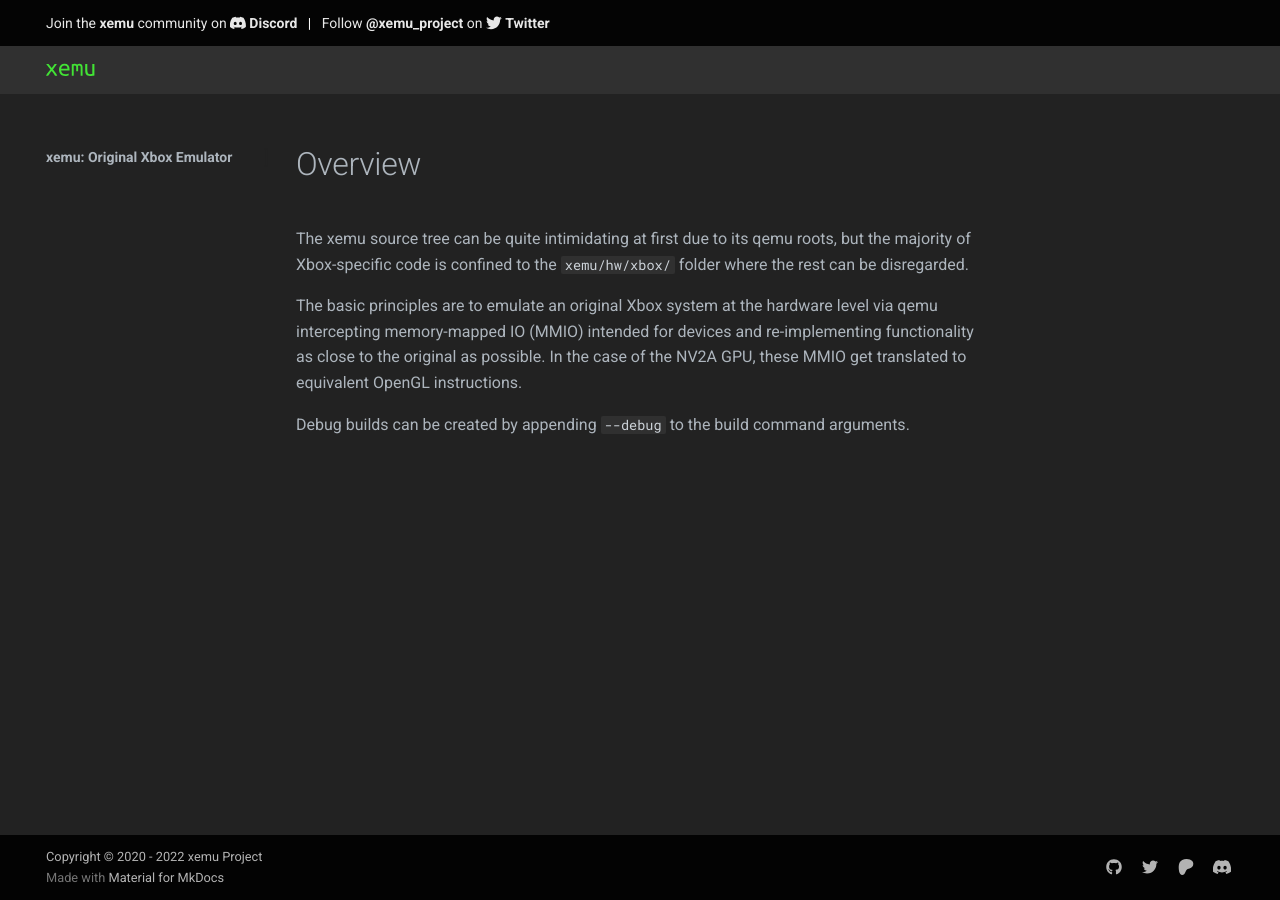
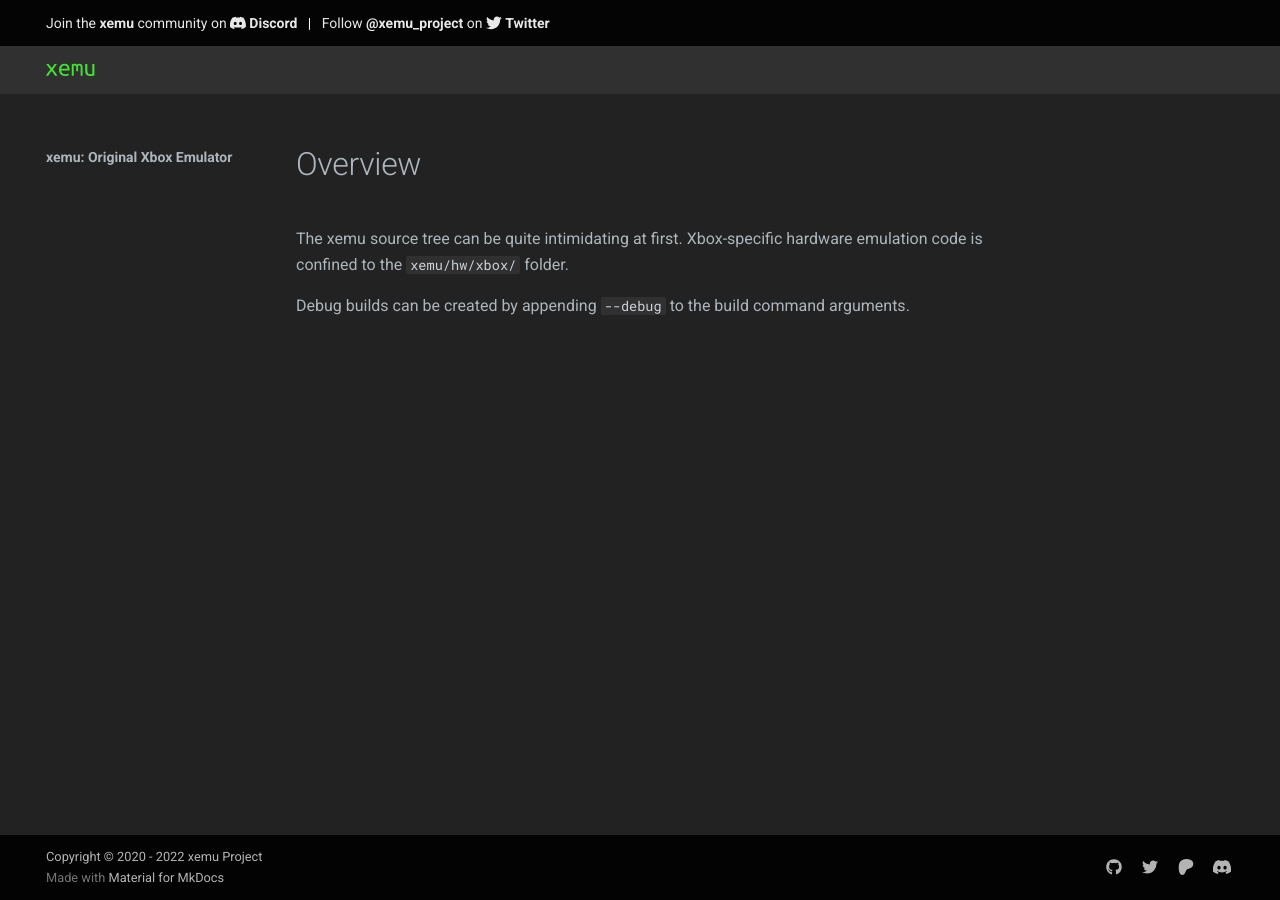
Before and after one commit to xemu-project/xemu-website, an MkDocs documentation site: the page built from docs/docs/dev/debug/index.md, in a window 1280 px wide. Built offline with MkDocs 1.6.1 and Material for MkDocs 9.7.7, drawn with Linux system fonts in a browser that asks for light colours.

Commit message:
Resolve nits

```diff
--- a/docs/docs/dev/debug/index.md
+++ b/docs/docs/dev/debug/index.md
@@ -1,5 +1,3 @@
-The xemu source tree can be quite intimidating at first due to its qemu roots, but the majority of Xbox-specific code is confined to the `xemu/hw/xbox/` folder where the rest can be disregarded.
-
-The basic principles are to emulate an original Xbox system at the hardware level via qemu intercepting memory-mapped IO (MMIO) intended for devices and re-implementing functionality as close to the original as possible. In the case of the NV2A GPU, these MMIO get translated to equivalent OpenGL instructions.
+The xemu source tree can be quite intimidating at first. Xbox-specific hardware emulation code is confined to the `xemu/hw/xbox/` folder.
 
 Debug builds can be created by appending `--debug` to the build command arguments.
```
Also changed, not shown: docs/docs/dev/debug/guest.md (+1 -1 lines).
